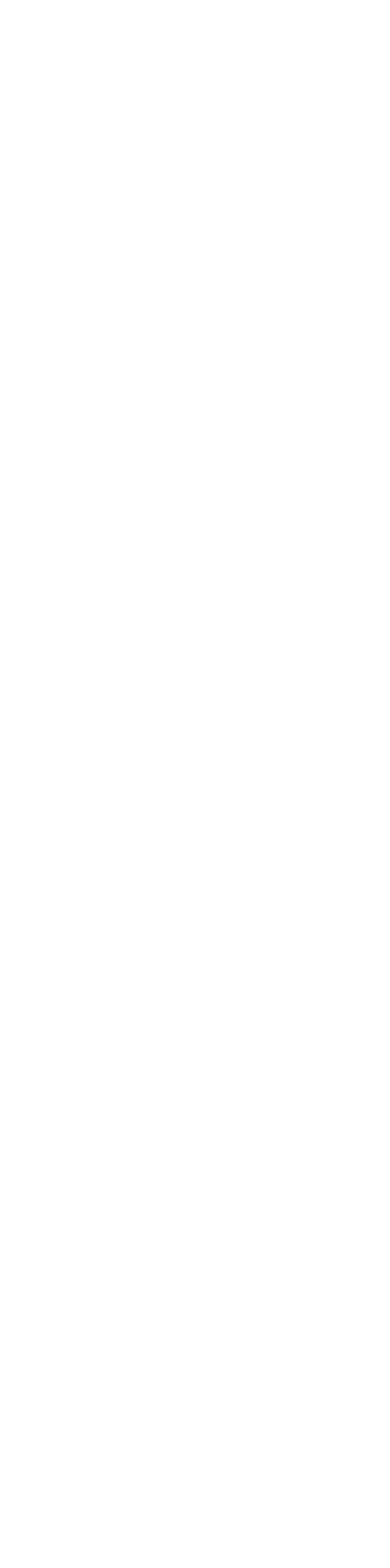
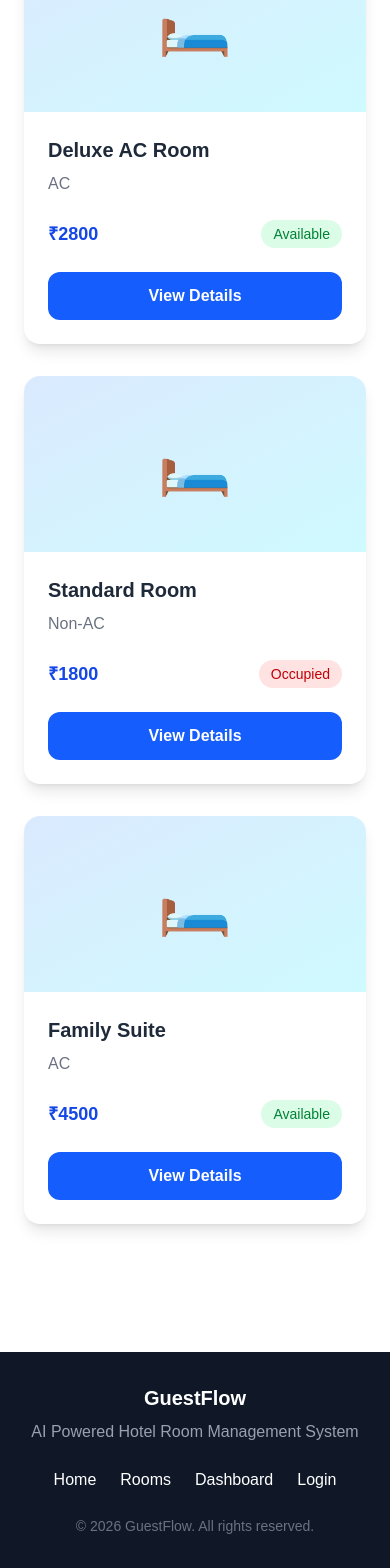
Before and after one commit to gaikwadshailesh820/guestflow, a React app in the folder frontend/: page /rooms in a window 390 px wide. Shown: the part 392-1960 px from the top of the page. Before the commit the page ends 844 px from the top, so only its background shows below. Built offline with nearby package versions, Linux system fonts and the light colour scheme; the HTML template or start-up script is replaced by a standard one.

Commit message:
feat: complete frontend skeleton with responsive pages and reusable components

```diff
--- /dev/null
+++ b/frontend/src/components/FeatureCard.jsx
@@ -0,0 +1,21 @@
+function FeatureCard({ icon, title, description }) {
+    return (
+        <div className="bg-white rounded-2xl shadow-[0_8px_30px_rgba(0,0,0,0.10)] hover:shadow-[0_15px_45px_rgba(0,0,0,0.18)] hover:-translate-y-2 transition-all duration-300 p-8 text-center">
+
+            <div className="text-5xl mb-5">
+                {icon}
+            </div>
+
+            <h3 className="text-2xl font-bold text-gray-800">
+                {title}
+            </h3>
+
+            <p className="mt-4 text-gray-600 leading-7">
+                {description}
+            </p>
+
+        </div>
+    );
+}
+
+export default FeatureCard;
--- a/frontend/src/components/Footer.jsx
+++ b/frontend/src/components/Footer.jsx
@@ -0,0 +1,25 @@
+function Footer() {
+  return (
+    <footer className="bg-gray-900 text-white py-8 mt-16">
+      <div className="max-w-7xl mx-auto px-6 text-center">
+        <h2 className="text-xl font-bold">GuestFlow</h2>
+        <p className="mt-2 text-gray-400">
+          AI Powered Hotel Room Management System
+        </p>
+
+        <div className="flex justify-center gap-6 mt-6">
+          <a href="#">Home</a>
+          <a href="#">Rooms</a>
+          <a href="#">Dashboard</a>
+          <a href="#">Login</a>
+        </div>
+
+        <p className="mt-6 text-sm text-gray-500">
+          © 2026 GuestFlow. All rights reserved.
+        </p>
+      </div>
+    </footer>
+  );
+}
+
+export default Footer;
--- a/frontend/src/components/Hero.jsx
+++ b/frontend/src/components/Hero.jsx
@@ -125,4 +125,5 @@ function Hero() {
   );
 }
 
+
 export default Hero;
--- a/frontend/src/components/RoomCard.jsx
+++ b/frontend/src/components/RoomCard.jsx
@@ -0,0 +1,52 @@
+function RoomCard({
+  title,
+  price,
+  type,
+  status,
+}) {
+  return (
+    <div className="bg-white rounded-2xl shadow-lg hover:shadow-xl hover:-translate-y-1 transition-all duration-300 overflow-hidden">
+
+      <div className="h-44 bg-gradient-to-br from-blue-100 to-cyan-100 flex items-center justify-center text-6xl">
+        🛏️
+      </div>
+
+      <div className="p-6">
+
+        <h3 className="text-xl font-bold text-gray-800">
+          {title}
+        </h3>
+
+        <p className="text-gray-500 mt-2">
+          {type}
+        </p>
+
+        <div className="flex justify-between items-center mt-6">
+
+          <span className="text-blue-700 font-bold text-lg">
+            ₹{price}
+          </span>
+
+          <span
+            className={`px-3 py-1 rounded-full text-sm font-medium ${
+              status === "Available"
+                ? "bg-green-100 text-green-700"
+                : "bg-red-100 text-red-700"
+            }`}
+          >
+            {status}
+          </span>
+
+        </div>
+
+        <button className="mt-6 w-full bg-blue-600 hover:bg-blue-700 text-white py-3 rounded-xl font-semibold transition">
+          View Details
+        </button>
+
+      </div>
+
+    </div>
+  );
+}
+
+export default RoomCard;
--- a/frontend/src/pages/Dashboard.jsx
+++ b/frontend/src/pages/Dashboard.jsx
@@ -1,17 +1,24 @@
 import Navbar from "../components/Navbar";
+import Footer from "../components/Footer";
 
 function Dashboard() {
   return (
     <>
       <Navbar />
 
-      <main className="p-10">
-        <h1 className="text-3xl font-bold">Dashboard</h1>
+      <main className="max-w-7xl mx-auto px-6 py-16 min-h-[70vh]">
+        <h1 className="text-4xl font-bold text-gray-800">
+          Dashboard
+        </h1>
 
-        <p className="mt-3">
-          Dashboard page placeholder.
+        <p className="mt-4 text-gray-600 max-w-2xl">
+          Welcome to the GuestFlow dashboard. Here, hotel managers and
+          receptionists will be able to monitor room occupancy, manage
+          bookings, and view hotel operations from a single place.
         </p>
       </main>
+
+      <Footer />
     </>
   );
 }
--- a/frontend/src/pages/Home.jsx
+++ b/frontend/src/pages/Home.jsx
@@ -1,11 +1,49 @@
 import Navbar from "../components/Navbar";
 import Hero from "../components/Hero";
+import FeatureCard from "../components/FeatureCard";
+import Footer from "../components/Footer";
 
 function Home() {
   return (
     <>
       <Navbar />
       <Hero />
+      <section className="max-w-7xl mx-auto px-6 py-20">
+
+        <h2 className="text-4xl font-bold text-center text-gray-800">
+          Why Choose GuestFlow?
+        </h2>
+
+        <p className="text-center text-gray-600 mt-4 max-w-3xl mx-auto">
+          GuestFlow simplifies hotel operations by helping managers and
+          receptionists efficiently manage rooms, guests, and bookings with
+          AI-powered assistance.
+        </p>
+
+        <div className="grid grid-cols-1 md:grid-cols-2 lg:grid-cols-3 gap-8 mt-14">
+
+          <FeatureCard
+            icon="🤖"
+            title="AI Room Recommendation"
+            description="Suggests the best available room based on guest preferences, pricing, occupancy, and AC/Non-AC requirements."
+          />
+
+          <FeatureCard
+            icon="🛏️"
+            title="Room Management"
+            description="Hotel managers can add, update, and monitor room availability, pricing, and maintenance from one dashboard."
+          />
+
+          <FeatureCard
+            icon="👤"
+            title="Guest Management"
+            description="Receptionists can register guests, retrieve returning customer details, and manage check-ins and check-outs."
+          />
+
+        </div>
+
+      </section>
+      <Footer />
     </>
   );
 }
--- a/frontend/src/pages/Rooms.jsx
+++ b/frontend/src/pages/Rooms.jsx
@@ -1,17 +1,52 @@
 import Navbar from "../components/Navbar";
+import Footer from "../components/Footer";
+import RoomCard from "../components/RoomCard";
 
 function Rooms() {
   return (
     <>
       <Navbar />
 
-      <main className="p-10">
-        <h1 className="text-3xl font-bold">Rooms</h1>
+      <main className="max-w-7xl mx-auto px-6 py-16 min-h-[70vh]">
 
-        <p className="mt-3">
-          Rooms page placeholder.
+        <h1 className="text-4xl font-bold text-gray-800">
+          Room Management
+        </h1>
+
+        <p className="mt-4 text-gray-600 max-w-2xl">
+          View all hotel rooms, their availability, room type, and pricing.
+          In future weeks, managers will be able to add, edit, and manage rooms
+          from this page.
         </p>
+
+        <div className="grid grid-cols-1 md:grid-cols-2 lg:grid-cols-3 gap-8 mt-12">
+
+          <RoomCard
+            title="Deluxe AC Room"
+            price={2800}
+            type="AC"
+            status="Available"
+          />
+
+          <RoomCard
+            title="Standard Room"
+            price={1800}
+            type="Non-AC"
+            status="Occupied"
+          />
+
+          <RoomCard
+            title="Family Suite"
+            price={4500}
+            type="AC"
+            status="Available"
+          />
+
+        </div>
+
       </main>
+
+      <Footer />
     </>
   );
 }
```
